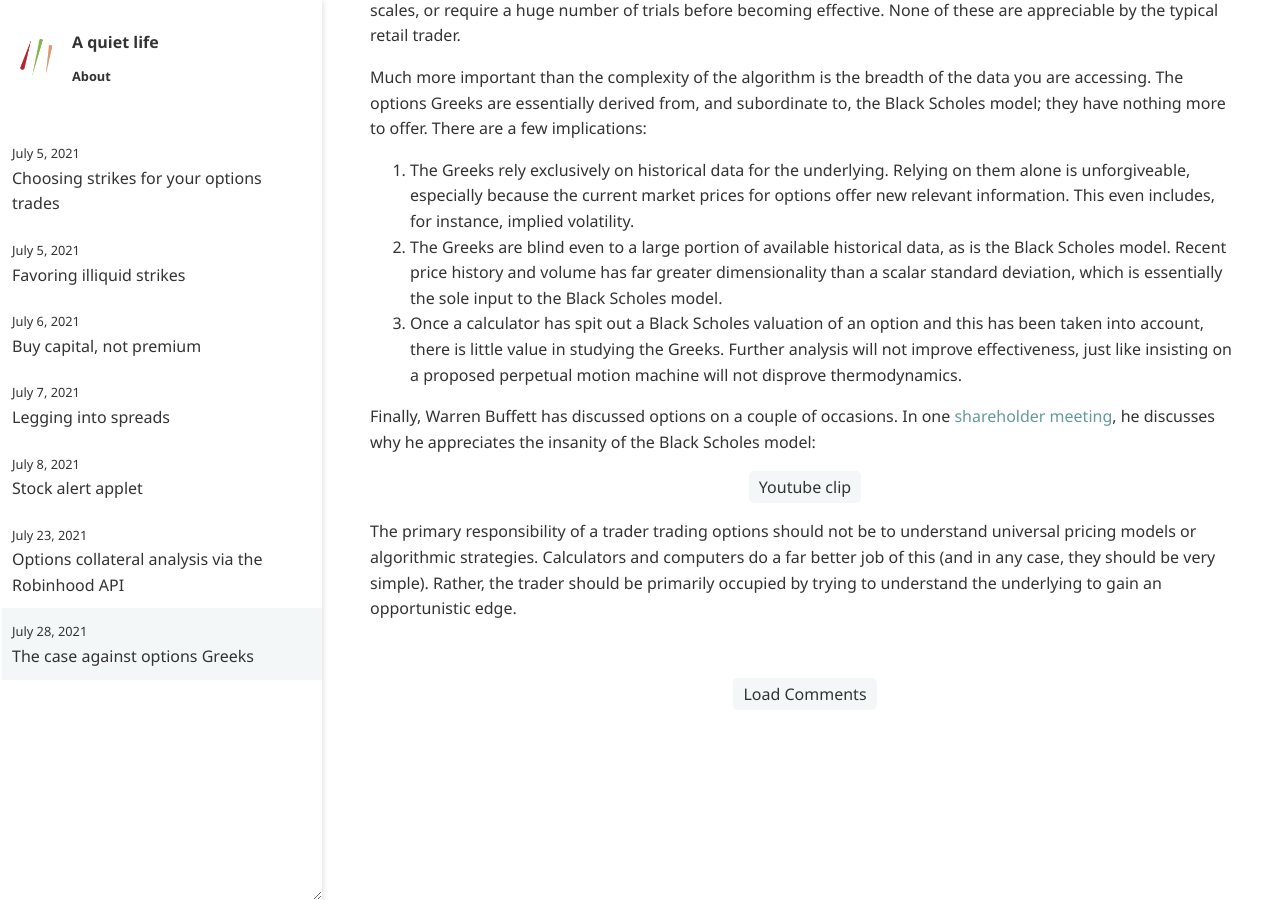
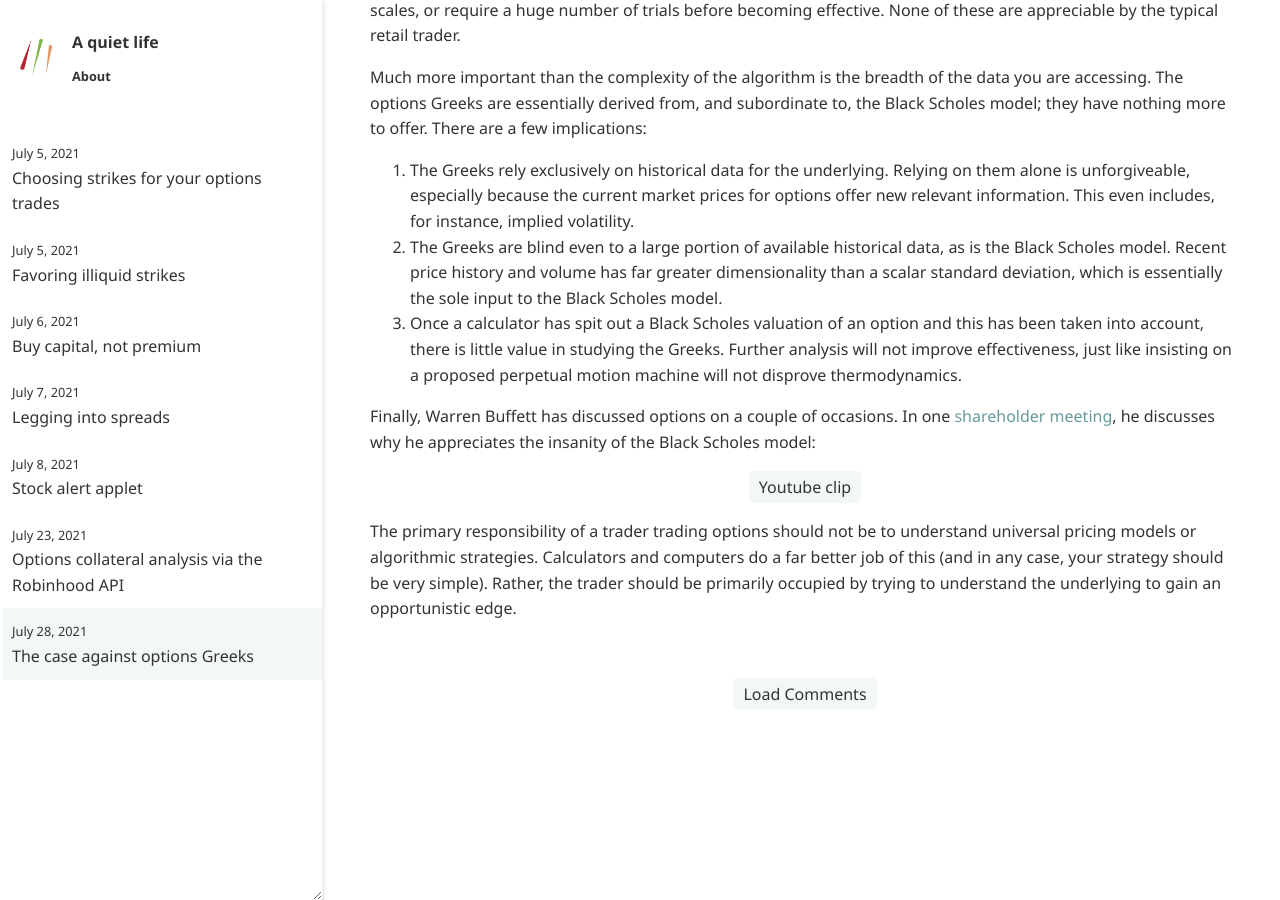
Before and after one commit to ansyblenetwork/aquietlife, a Jekyll site: the page built from _posts/2021-07-28-greeks.md, in a window 1280 px wide and 900 px high, scrolled down 1326 px. Built offline with Jekyll 4.4.1, drawn with Linux system fonts in a browser that asks for light colours.

Commit message:
Update 2021-07-28-greeks.md

```diff
--- a/_posts/2021-07-28-greeks.md
+++ b/_posts/2021-07-28-greeks.md
@@ -38,4 +38,4 @@ Much more important than the complexity of the algorithm is the breadth of the d
 
 Finally, Warren Buffett has discussed options on a couple of occasions. In one [shareholder meeting](https://www.youtube.com/watch?v=Fd4lfVNJljk), he discusses why he appreciates the insanity of the Black Scholes model:
 
-The primary responsibility of a trader trading options should not be to understand universal pricing models or algorithmic strategies. Calculators and computers do a far better job of this  (and in any case, they should be very simple). Rather, the trader should be primarily occupied by trying to understand the underlying to gain an opportunistic edge.
+The primary responsibility of a trader trading options should not be to understand universal pricing models or algorithmic strategies. Calculators and computers do a far better job of this  (and in any case, your strategy should be very simple). Rather, the trader should be primarily occupied by trying to understand the underlying to gain an opportunistic edge.
```
